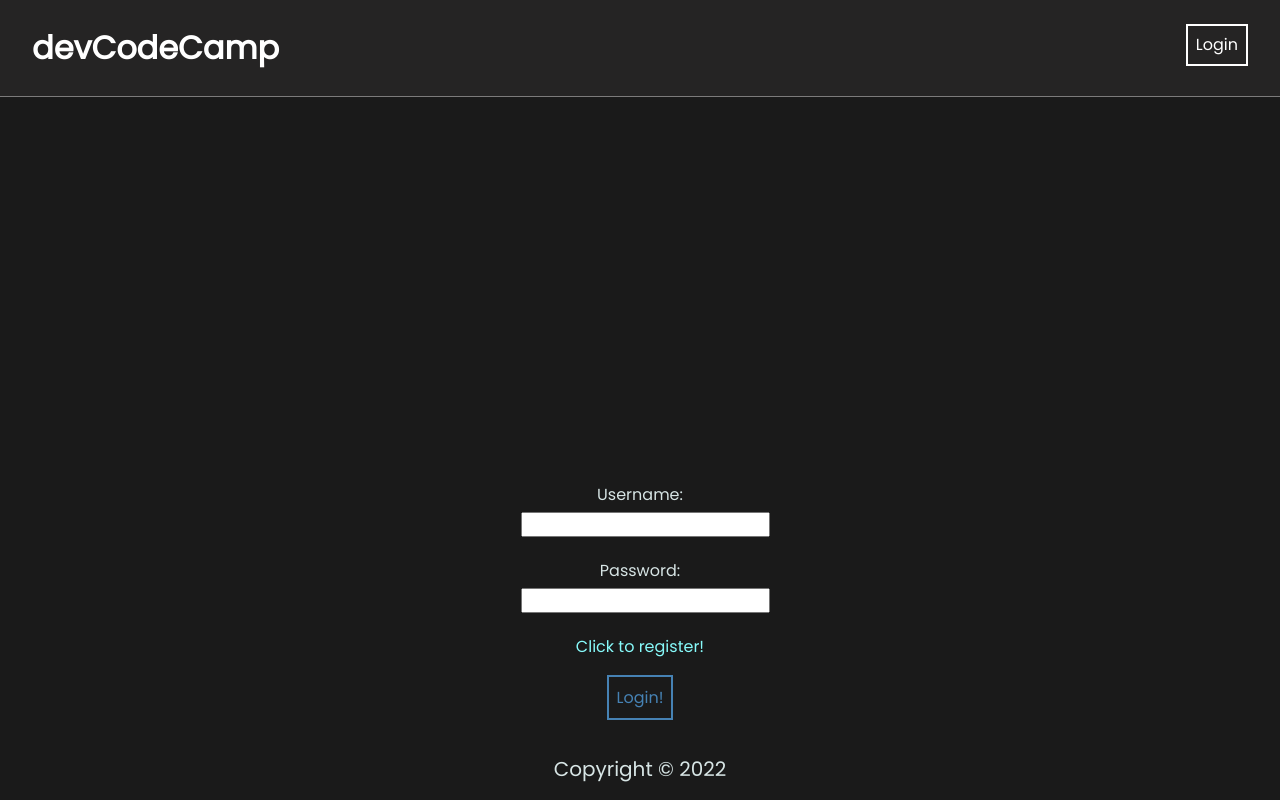
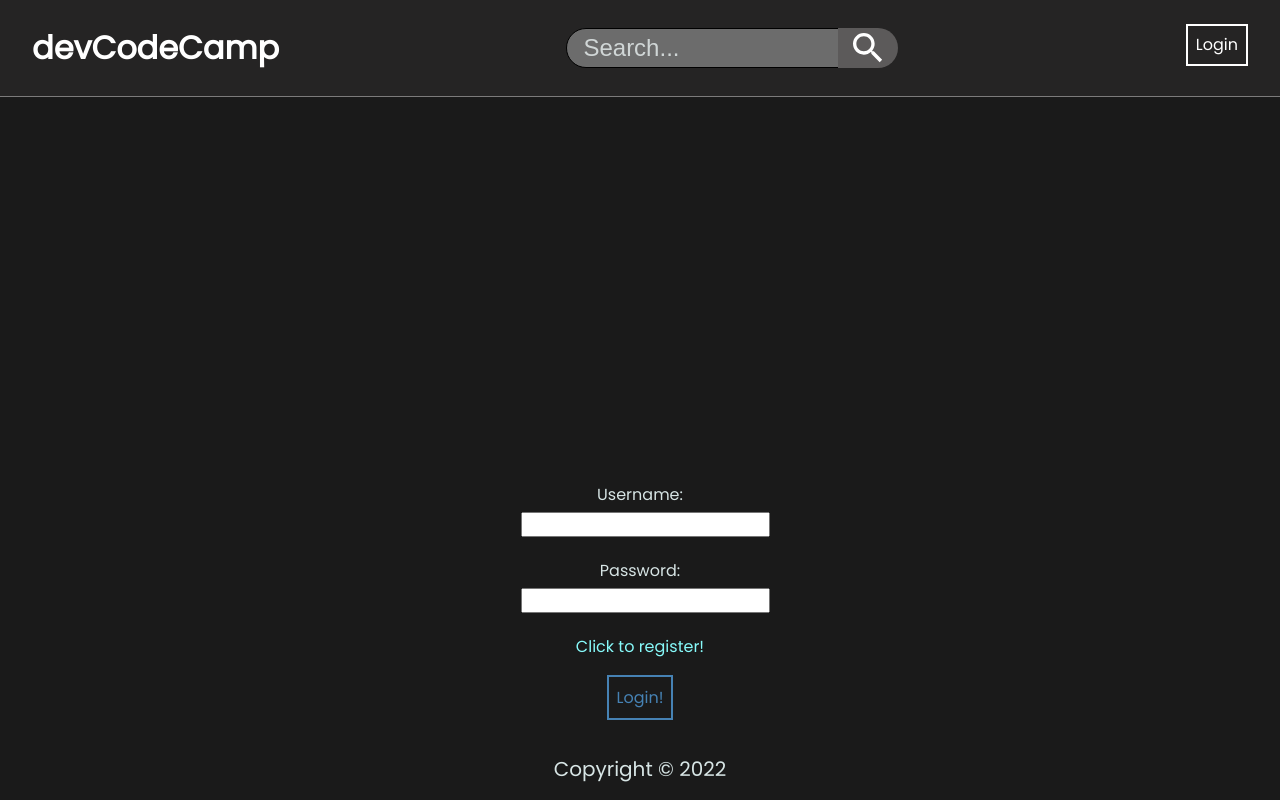
Before and after one commit to RickRieger/capstone-devCodeCamp, a React (Create React App) app in the folder frontend/: page /login in a window 1280 px wide. Built offline with nearby package versions, Linux system fonts and the light colour scheme.

Commit message:
added an input field to navbar so user can search music albums

```diff
--- a/frontend/package.json
+++ b/frontend/package.json
@@ -3,6 +3,7 @@
   "version": "0.1.0",
   "private": true,
   "dependencies": {
+    "@emotion/react": "^11.9.0",
     "@emotion/styled": "^11.8.1",
     "@material-ui/core": "^4.12.3",
     "@material-ui/icons": "^4.11.2",
@@ -14,10 +15,12 @@
     "jwt-decode": "^3.1.2",
     "react": "^17.0.2",
     "react-audio-player": "^0.17.0",
+    "react-bottom-scroll-listener": "^5.0.0",
     "react-dom": "^17.0.2",
     "react-rating-stars-component": "^2.2.0",
     "react-router-dom": "^6.2.1",
     "react-scripts": "5.0.0",
+    "react-spinners": "^0.11.0",
     "web-vitals": "^2.1.4"
   },
   "scripts": {
--- a/frontend/src/App.css
+++ b/frontend/src/App.css
@@ -44,8 +44,26 @@ button:hover {
   margin: 0 auto;
   width: 100vw;
   height: 100vh;
-  overflow: auto;
   text-align: center;
+  overflow: scroll;
+  padding: 5rem;
+  display: flex;
+  flex-direction: row;
+  flex-wrap: wrap;
+  justify-content: space-evenly;
+}
+.container-placeholder {
+  margin-top: 10rem;
+  margin: 0 auto;
+  width: 100vw;
+  height: 100vh;
+  text-align: center;
+  overflow: scroll;
+  padding: 5rem;
+  display: flex;
+  flex-direction: row;
+  flex-wrap: wrap;
+  justify-content: center;
 }
 
 .form {
--- a/frontend/src/App.js
+++ b/frontend/src/App.js
@@ -13,17 +13,20 @@ import Footer from './components/Footer/Footer';
 
 // Util Imports
 import PrivateRoute from './utils/PrivateRoute';
+import { useState } from 'react';
+import { Fragment } from 'react';
 
 function App() {
+  const [upDateSearch, setUpDateSearch] = useState(null);
   return (
-    <>
-      <Navbar />
+    <Fragment>
+      <Navbar setUpDateSearch={setUpDateSearch} />
       <Routes>
         <Route
           path='/'
           element={
             <PrivateRoute>
-              <HomePage />
+              <HomePage upDateSearch={upDateSearch} />
             </PrivateRoute>
           }
         />
@@ -31,7 +34,7 @@ function App() {
         <Route path='/login' element={<LoginPage />} />
       </Routes>
       <Footer />
-    </>
+    </Fragment>
   );
 }
 
--- a/frontend/src/components/Footer/Footer.jsx
+++ b/frontend/src/components/Footer/Footer.jsx
@@ -1,9 +1,13 @@
-import "./Footer.css";
-
+import './Footer.css';
+import LinearProgress from '@mui/material/LinearProgress';
+import Box from '@mui/material/Box';
 const Footer = () => {
   return (
     <footer>
-      <p>Copyright © 2022</p>{" "}
+      {/* <Box sx={{ width: '100%' }}>
+        <LinearProgress />
+      </Box> */}
+      <p>Copyright © 2022</p>{' '}
     </footer>
   );
 };
--- a/frontend/src/components/MusicCard/MusicCard.js
+++ b/frontend/src/components/MusicCard/MusicCard.js
@@ -1,21 +1,37 @@
-import React, { useState } from 'react';
+import React, { useState, useEffect, useRef } from 'react';
 import BookmarkAddedIcon from '@mui/icons-material/BookmarkAdded';
 import InfoIcon from '@mui/icons-material/Info';
 import PlayCircleIcon from '@mui/icons-material/PlayCircle';
 import StopCircleIcon from '@mui/icons-material/StopCircle';
 import ReactAudioPlayer from 'react-audio-player';
+
 const MusicCard = ({ image, sampleTrack, albumId }) => {
   const [showPlayer, setShowPlayer] = useState(false);
+  const ref = useRef(null);
+
+  useEffect(() => {
+    document.addEventListener('mousedown', (e) => {
+      setShowPlayer(false);
+    });
+  }, []);
+
+  // showAlbumInfo = (e) => {};
+
   return (
     <div className='event-card'>
-      <img className='event-image' src={image} alt='event-image' />
+      <img className='event-image' src={image} alt='album or song cover' />
       <div className='event-details'>
         <div className='row-links'>
           <button className='icon-buttons'>
             <BookmarkAddedIcon />
             save album
           </button>
-          <button className='icon-buttons'>
+          <button
+            className='icon-buttons'
+            // onClick={(e) => {
+            //   showAlbumInfo(e);
+            // }}
+          >
             <InfoIcon />
             get album info
           </button>
@@ -35,9 +51,10 @@ const MusicCard = ({ image, sampleTrack, albumId }) => {
           autoPlay
           controls
           style={{ marginBottom: '1rem', color: 'black' }}
+          onEnded={() => setShowPlayer(false)}
         />
       ) : (
-        <div style={{ height: '6rem' }}></div>
+        <div style={{ height: '4.8rem' }}></div>
       )}
     </div>
   );
--- a/frontend/src/components/NavBar/NavBar.css
+++ b/frontend/src/components/NavBar/NavBar.css
@@ -41,3 +41,60 @@ li {
   display: flex;
   flex-direction: row;
 }
+.search-field > input {
+  width: 30rem;
+  height: 3rem;
+  border-radius: 3rem;
+  padding: 1rem;
+  background-color: #676666;
+}
+::-webkit-input-placeholder {
+  /* WebKit, Blink, Edge */
+  color: rgb(208, 214, 214);
+}
+:-moz-placeholder {
+  /* Mozilla Firefox 4 to 18 */
+  color: rgb(208, 214, 214);
+  opacity: 1;
+}
+::-moz-placeholder {
+  /* Mozilla Firefox 19+ */
+  color: rgb(208, 214, 214);
+  opacity: 1;
+}
+:-ms-input-placeholder {
+  /* Internet Explorer 10-11 */
+  color: rgb(208, 214, 214);
+}
+::-ms-input-placeholder {
+  /* Microsoft Edge */
+  color: rgb(208, 214, 214);
+}
+
+::placeholder {
+  /* Most modern browsers support this now. */
+  color: rgb(208, 214, 214);
+}
+.search-field {
+  width: 25vw;
+  height: 2.5rem;
+  padding: 1rem;
+  border: 1px solid black;
+  background-color: rgb(108, 108, 108);
+  outline: none;
+  color: azure;
+  border-radius: 2rem;
+  font-size: 1.5rem;
+}
+.search-button {
+  background-color: rgb(92, 90, 90);
+  border-top-right-radius: 1.8rem;
+  border-bottom-right-radius: 1.8rem;
+  height: 2.5rem !important;
+  margin-left: -3rem;
+  width: 60px !important;
+}
+.center-nav-cluster {
+  display: flex;
+  align-items: center;
+}
--- a/frontend/src/components/NavBar/NavBar.jsx
+++ b/frontend/src/components/NavBar/NavBar.jsx
@@ -1,12 +1,24 @@
 import React from 'react';
-import { useContext } from 'react';
+import { useContext, useState } from 'react';
 import { useNavigate, Link } from 'react-router-dom';
 import AuthContext from '../../context/AuthContext';
 import './NavBar.css';
+import SearchIcon from '@mui/icons-material/Search';
 
-const Navbar = () => {
+const Navbar = ({ setUpDateSearch }) => {
+  const [query, setQuery] = useState('');
   const { logoutUser, user } = useContext(AuthContext);
   const navigate = useNavigate();
+  const handleSearchQuery = () => {
+    if (query.length === 0) {
+      alert('please enter a proper search query!');
+      return;
+    }
+
+    setUpDateSearch(query);
+    // navigate(`/${query}`);
+    setQuery('');
+  };
   return (
     <div className='navBar'>
       <ul>
@@ -14,6 +26,24 @@ const Navbar = () => {
           <Link to='/' style={{ textDecoration: 'none', color: 'white' }}>
             <b>devCodeCamp</b>
           </Link>
+        </li>
+        <li className='center-nav-cluster'>
+          <input
+            type='text'
+            value={query}
+            className='search-field'
+            placeholder='Search...'
+            onChange={(e) => setQuery(e.target.value)}
+            onKeyDown={(e) => {
+              if (e.key === 'Enter') {
+                handleSearchQuery(e);
+              }
+            }}
+          />
+          <SearchIcon
+            className='search-button'
+            onClick={() => handleSearchQuery()}
+          />
         </li>
         <div className='right-nav'>
           <li>
--- a/frontend/src/pages/HomePage/Home.css
+++ b/frontend/src/pages/HomePage/Home.css
@@ -1,16 +1,8 @@
-.container {
-  overflow: scroll;
-  padding: 5rem;
-  display: flex;
-  flex-direction: row;
-  flex-wrap: wrap;
-  justify-content: space-evenly;
-}
 .event-card {
-  width: 30rem;
+  width: 27rem;
   block-size: fit-content;
   border-radius: 1rem;
-  height: auto;
+  /* height: auto; */
   background-color: #252424;
   margin: 4rem;
   align-content: space-around;
@@ -19,7 +11,6 @@
 }
 .event-image {
   width: 100%;
-
   border-top-left-radius: 1rem;
   border-top-right-radius: 1rem;
 }
@@ -57,9 +48,6 @@ a:hover {
   margin-bottom: 1rem;
   text-align: left;
 }
-.fb-share-button {
-  margin-top: 0.5rem;
-}
 
 .icon-buttons {
   display: flex;
@@ -68,22 +56,28 @@ a:hover {
   font-size: 0.7rem;
   color: rgb(135, 250, 250);
   align-items: center;
+  width: 7rem;
 }
 .icon-buttons:hover {
   color: rgb(0, 208, 208);
   background-color: transparent;
 }
 ::-webkit-scrollbar-thumb:active {
-  background: linear-gradient(left, #22add4, #1e98ba);
+  background: linear-gradient(to left, #22add4, #1e98ba);
 }
 
 @media only screen and (max-width: 1900px) {
-  .event-container {
-    width: 50%;
+  .event-card {
+    width: 20rem;
   }
 }
 @media only screen and (max-width: 800px) {
-  .event-container {
-    width: 100%;
+  .container {
+    padding: 0;
+    width: 100vw;
+  }
+
+  .event-card {
+    width: 10rem;
   }
 }
--- a/frontend/src/pages/LoginPage/LoginPage.js
+++ b/frontend/src/pages/LoginPage/LoginPage.js
@@ -1,12 +1,12 @@
-import React, { useContext, useEffect } from "react";
-import AuthContext from "../../context/AuthContext";
-import useCustomForm from "../../hooks/useCustomForm";
-import { Link } from "react-router-dom";
-import "./LoginPage.css";
+import React, { useContext, useEffect } from 'react';
+import AuthContext from '../../context/AuthContext';
+import useCustomForm from '../../hooks/useCustomForm';
+import { Link } from 'react-router-dom';
+import './LoginPage.css';
 
 const LoginPage = () => {
   const { loginUser, isServerError } = useContext(AuthContext);
-  const defaultValues = { username: "", password: "" };
+  const defaultValues = { username: '', password: '' };
   const [formData, handleInputChange, handleSubmit, reset] = useCustomForm(
     defaultValues,
     loginUser
@@ -16,33 +16,33 @@ const LoginPage = () => {
     if (isServerError) {
       reset();
     }
-  }, [isServerError]);
+  }, [isServerError, reset]);
 
   return (
-    <div className="container">
-      <form className="form" onSubmit={handleSubmit}>
+    <div className='container'>
+      <form className='form' onSubmit={handleSubmit}>
         <label>
-          Username:{" "}
+          Username:{' '}
           <input
-            type="text"
-            name="username"
+            type='text'
+            name='username'
             value={formData.username}
             onChange={handleInputChange}
           />
         </label>
         <label>
-          Password:{" "}
+          Password:{' '}
           <input
-            type="text"
-            name="password"
+            type='text'
+            name='password'
             value={formData.password}
             onChange={handleInputChange}
           />
         </label>
         {isServerError ? (
-          <p className="error">Login failed, incorrect credentials!</p>
+          <p className='error'>Login failed, incorrect credentials!</p>
         ) : null}
-        <Link to="/register">Click to register!</Link>
+        <Link to='/register'>Click to register!</Link>
         <button>Login!</button>
       </form>
     </div>
```
Also changed, not shown: frontend/src/index.js (+6 -6 lines), frontend/src/pages/AlbumInfo/AlbumInfo.js (added, +10 -0 lines), frontend/src/pages/HomePage/HomePage.js (+47 -16 lines), frontend/public/clipart1638227.png (added), 1 other file (tests, documents, lock files or other folders).
